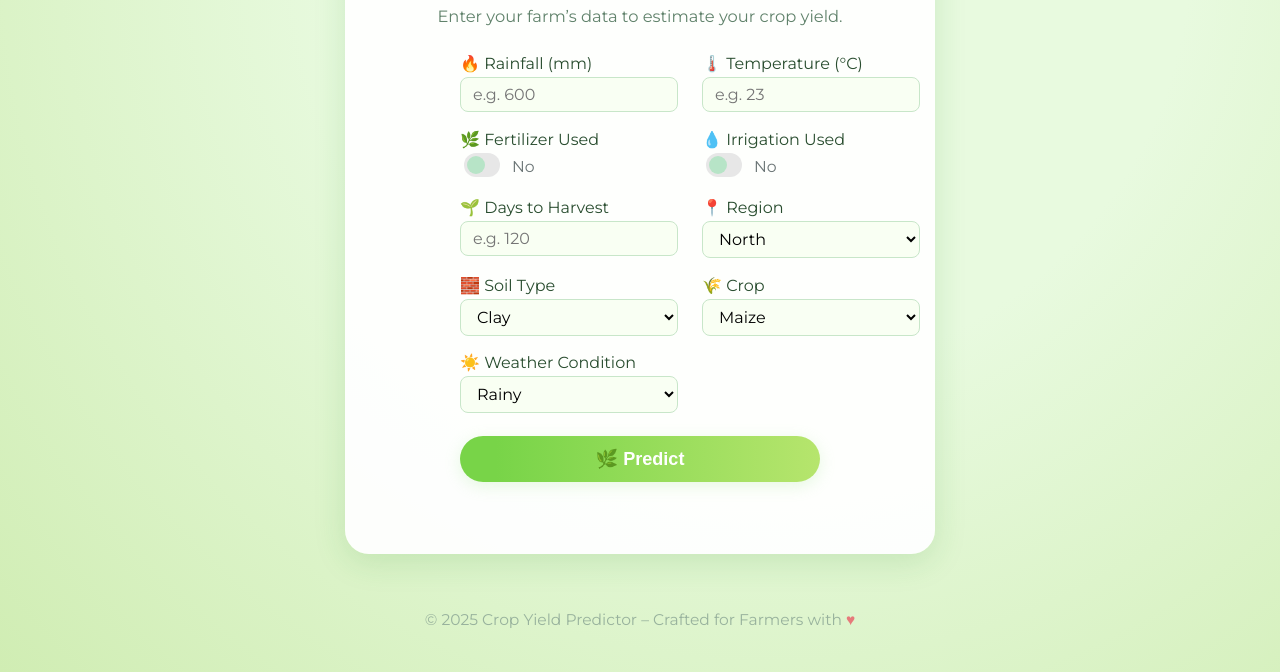
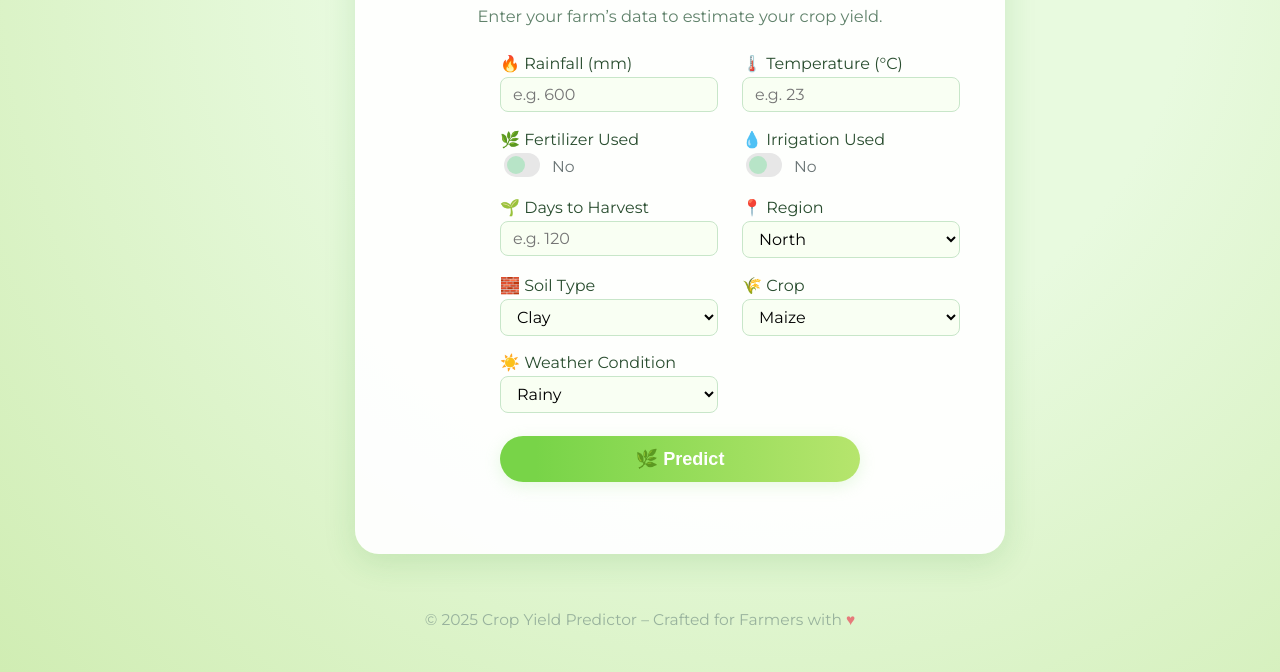
Before and after one commit to AletiAdarsh/Crop-Yeild_predictor, a plain HTML site: page index.html in a window 1280 px wide. Shown: the part 128-800 px from the top of the page. Drawn offline with Linux system fonts and the light colour scheme.

Commit message:
Update index.html

```diff
--- a/index.html
+++ b/index.html
@@ -21,13 +21,15 @@
   border-radius: 24px;
   box-shadow: 0 8px 32px 0 rgba(34, 139, 34, 0.15);
   padding: 2.5rem 2.8rem 1.8rem 2.8rem;
-  max-width: 500px;
+  max-width: 560px;
   width: 100%;
-  margin: 0 0 24px 0;
+  margin-bottom: 24px;
+  margin-left: 80px;  /* 👈 Add this */
   display: flex;
   flex-direction: column;
   align-items: center;
 }
+
 
     .card h2 {
       margin-top: 0;
```
